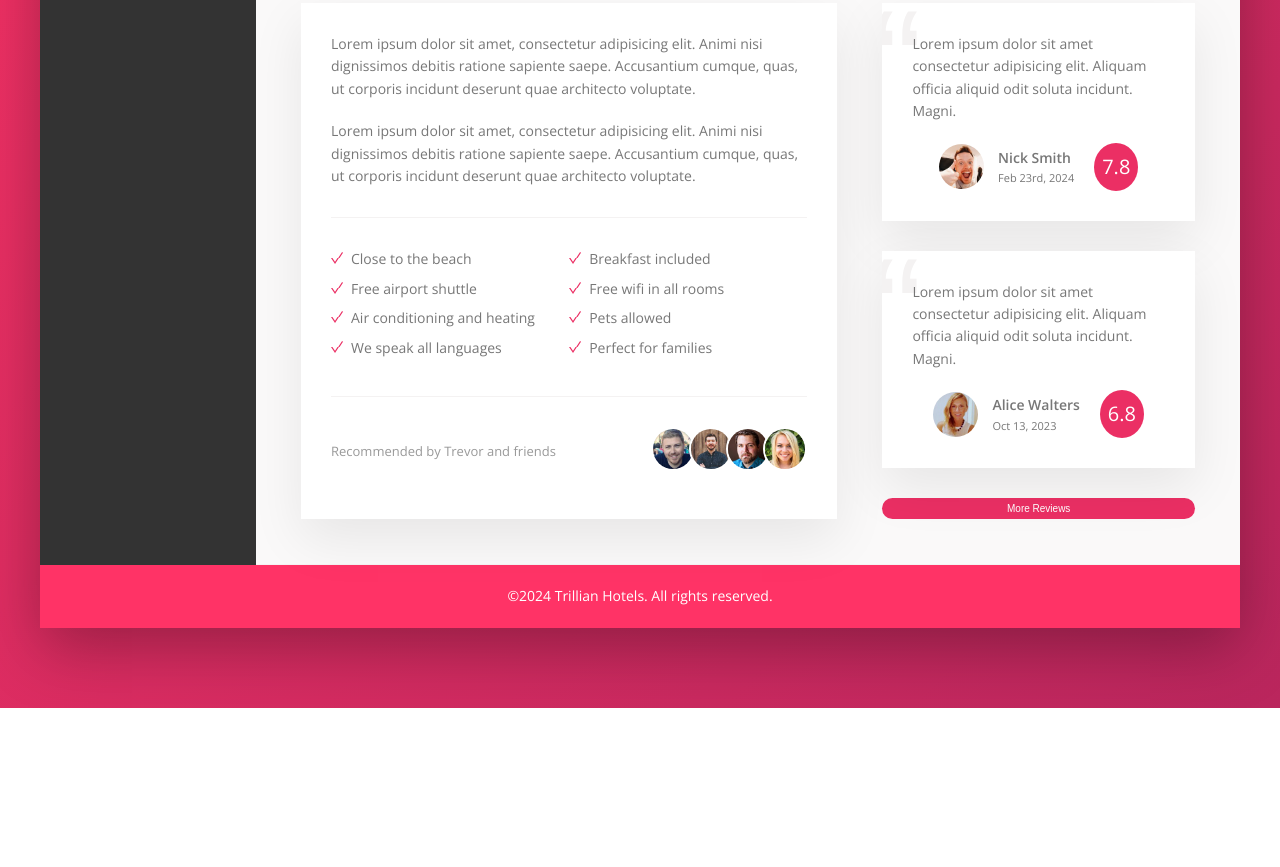
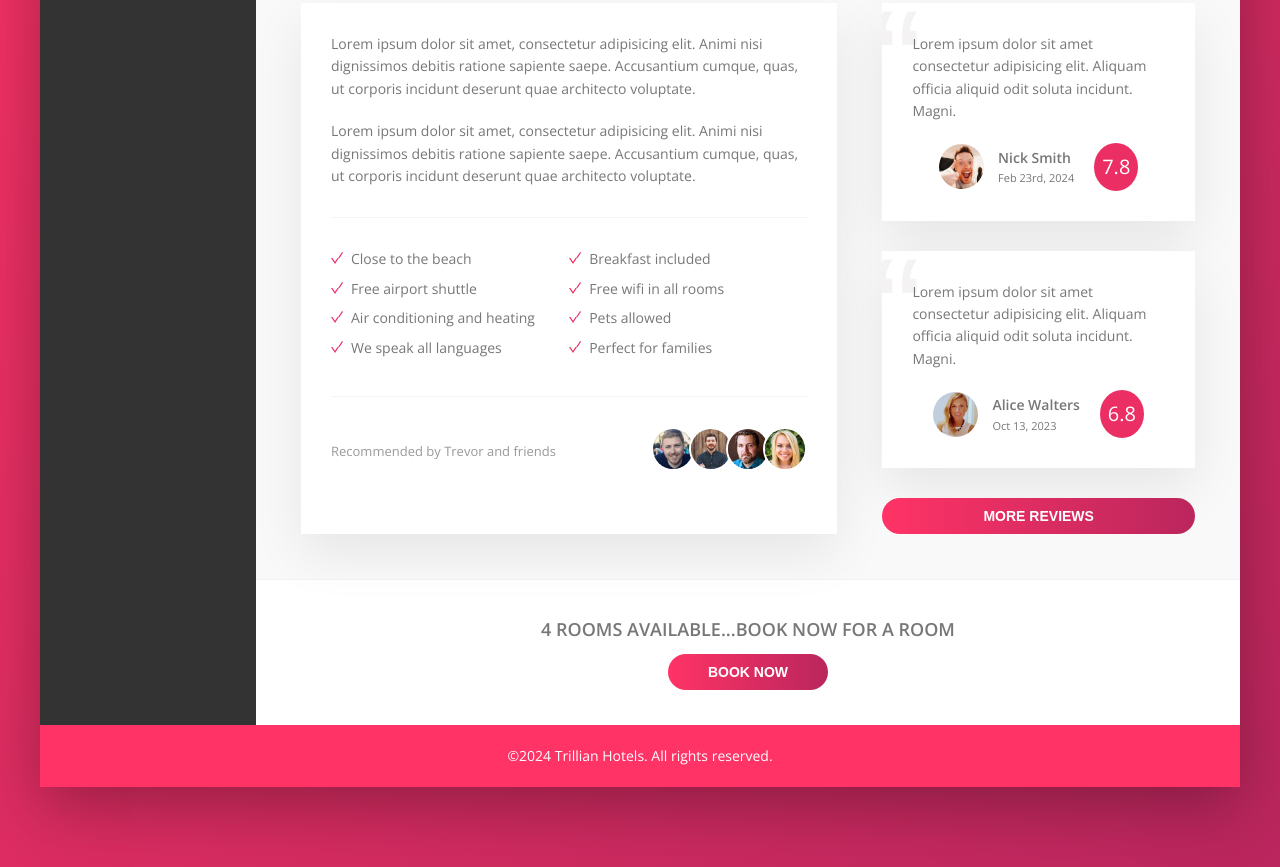
Before and after one commit to cmobley001/trilliam_hotel_finder_app, a website: page index.html in a window 1280 px wide. Shown: the part 644-1511 px from the top of the page. Before the commit the page ends 1352 px from the top, so only its background shows below. Drawn offline with nearby package versions, Linux system fonts and the light colour scheme.

Commit message:
added CTA section

```diff
--- a/index.html
+++ b/index.html
@@ -230,6 +230,13 @@
               </div>
             </div>
           </div>
+          <!-- CTA -->
+          <div class="cta">
+            <div class="cta__book-now">
+              <h2>4 Rooms Available...book now for a room</h2>
+            </div>
+            <button class="cta__btn">Book Now</button>
+          </div>
         </main>
       </section>
       <!-- footer -->
--- a/sass/_components.scss
+++ b/sass/_components.scss
@@ -425,6 +425,41 @@
   }
 }
 
+// CTA
+.cta {
+  padding: 3.5rem 0;
+  text-align: center;
+
+  &__book-now {
+    text-transform: uppercase;
+    font-size: 1.2rem;
+    font-weight: 300;
+    margin-bottom: 1rem;
+  }
+}
+
+.cta__btn,
+.btn {
+  position: relative;
+  text-transform: uppercase;
+  font-size: 1.4rem;
+  font-weight: 600;
+  transition: all 0.2s;
+  color: var(--color-white);
+  border: none;
+  border-radius: 100px;
+  padding: 1rem 4rem;
+  background-image: linear-gradient(
+    to right,
+    var(--color-primary-light),
+    var(--color-primary-dark)
+  );
+}
+.cta__btn:hover,
+.btn:hover {
+  box-shadow: var(--shadow-dark);
+}
+
 @keyframes pulsate {
   0% {
     transform: scale(1);
```
Also changed, not shown: css/style.css.
